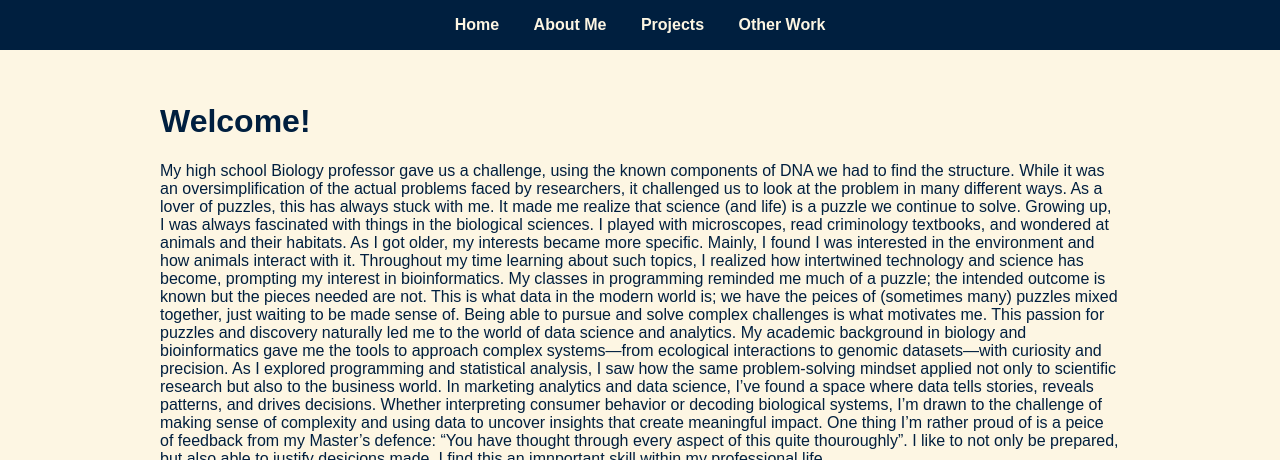
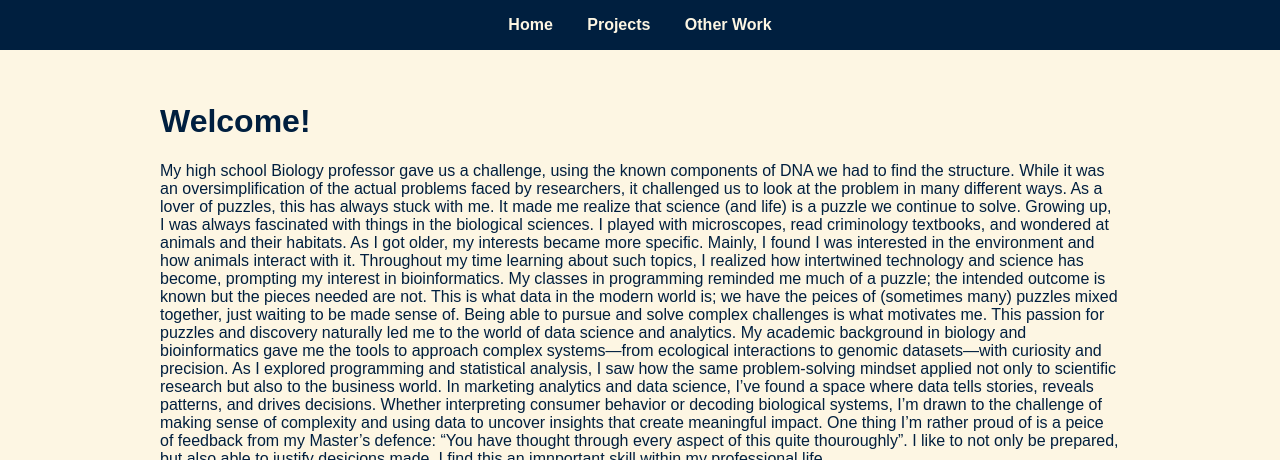
Before and after one commit to kfillman/kfillman.github.io, a Jekyll site: the page built from index.md, in a window 1280 px wide, cut to the strip 0-460 px from the top of the page. Built offline with Jekyll 4.4.1, drawn with Linux system fonts in a browser that asks for light colours.

Commit message:
Update default.html

```diff
--- a/_layouts/default.html
+++ b/_layouts/default.html
@@ -8,7 +8,6 @@
 <body>
     <nav>
         <a href="{{ '/' | relative_url }}">Home</a>
-        <a href="{{ '/about' | relative_url }}">About Me</a>
         <a href="{{ '/projects' | relative_url }}">Projects</a>
         <a href="{{ '/other' | relative_url }}">Other Work</a>
     </nav>
```
